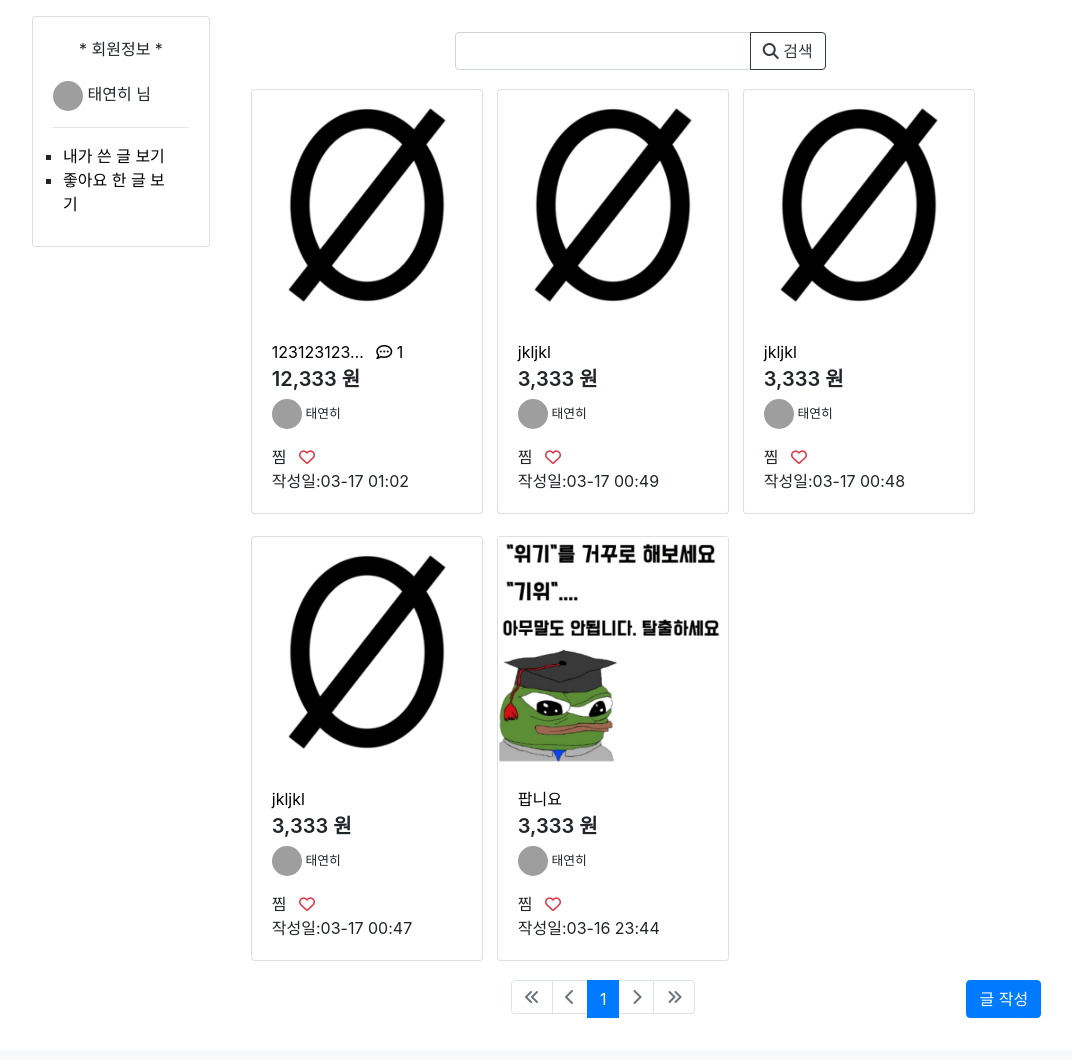
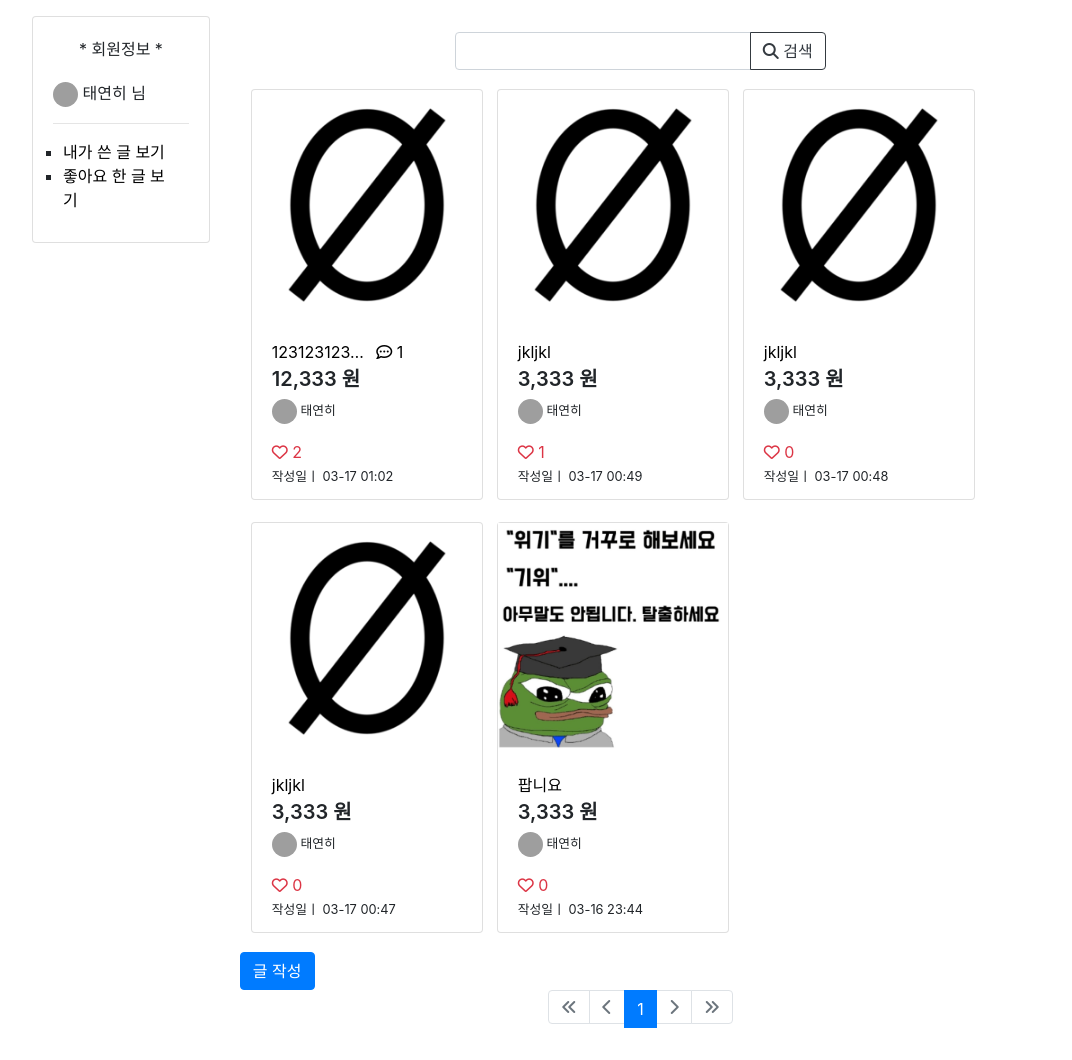
Before and after one commit to to1et/project1_trading, a Django app: page /joonggo/question/mypost/1/ in a window 1280 px wide. Shown: the part 97-1157 px from the top of the page, without its empty margins (31-1103 px from the left). Before the commit the page ends 1115 px from the top, so only its background shows below. Run offline with Django 4.2, Linux system fonts and the light colour scheme; a user stored in the database is signed in; data comes from the database, SQL or seed files in the repository; both versions use the stored data as it was after the commit; some libraries are stand-ins or nearby versions; grey boxes are pictures that could not be loaded.

Commit message:
일단 커밋

```diff
--- a/static/style.css
+++ b/static/style.css
@@ -20,8 +20,8 @@ input[type=submit] {
 }
 
 .avatar {
-    width: 30px;
-    height: 30px;
+    width: 25px;
+    height: 25px;
     border-radius: 50%;
 }
 
--- a/templates/joonggo/sell_list.html
+++ b/templates/joonggo/sell_list.html
@@ -60,6 +60,7 @@
                     </div>
                     <p class="small"><img class="avatar" src="https://randomuser.me/api/portraits/men/{{sell.author.id}}.jpg"> {{ sell.author.nickname }}
                     </p>
+                    <div style="margin-left:-8px; margin-bottom:3px;">
                     {% if sell.voter.all.count >= 0 %}
                     <span class="text-danger px-2 py-1">
                     {% if user in sell.voter.all %}
@@ -68,10 +69,11 @@
                     <i class="fa-regular fa-heart"></i>
                     {% endif %}
                     {{ sell.voter.count }}
+                    </div>
                   </span>
                 {% endif %}
-                    <div>
-                      작성일ㅣ {{ sell.create_date|date:'m-d H:i' }}
+                    <div style="margin-bottom:-7px;">
+                      <small>작성일ㅣ {{ sell.create_date|date:'m-d H:i' }}</small>
                     </div>
                   </div>
                 </div>
--- a/templates/joonggo/sell_mypost.html
+++ b/templates/joonggo/sell_mypost.html
@@ -61,17 +61,20 @@
                   </div>
                   <p class="small"><img class="avatar" src="https://randomuser.me/api/portraits/men/{{sell.author.id}}.jpg"> {{ sell.author.nickname }}
                   </p>
+                    <div style="margin-left:-8px; margin-bottom:3px;">
                     {% if sell.voter.all.count >= 0 %}
-                  찜<span class="text-danger px-2 py-1">
+                    <span class="text-danger px-2 py-1">
                     {% if user in sell.voter.all %}
                     <i class="fa-solid fa-heart"></i>
                     {% else %}
                     <i class="fa-regular fa-heart"></i>
                     {% endif %}
+                    {{ sell.voter.count }}
+                    </div>
                 </span>
               {% endif %}
-              <div>
-                작성일:{{ sell.create_date|date:'m-d H:i' }}
+                    <div style="margin-bottom:-7px;">
+                      <small>작성일ㅣ {{ sell.create_date|date:'m-d H:i' }}</small>
                     </div>
 
                 </div>
@@ -84,7 +87,7 @@
 
           </div>
         </div>
-    <a href="{% url 'joonggo:sell_create' %}" class="btn btn-primary" style="float:right;">글 작성</a>
+    <a href="{% url 'joonggo:sell_create' %}" class="btn btn-primary">글 작성</a>
     {% include 'joonggo/pagenation.html' %}
   </div>
 </div>
```
Also changed, not shown: templates/joonggo/sell_detail.html (+11 -1 lines), templates/joonggo/sell_mylike.html (+7 -4 lines), db.sqlite3, media/images/원종원_oBgyOju.jpg (added). Lines whose indentation alone changed are shown as unchanged.
